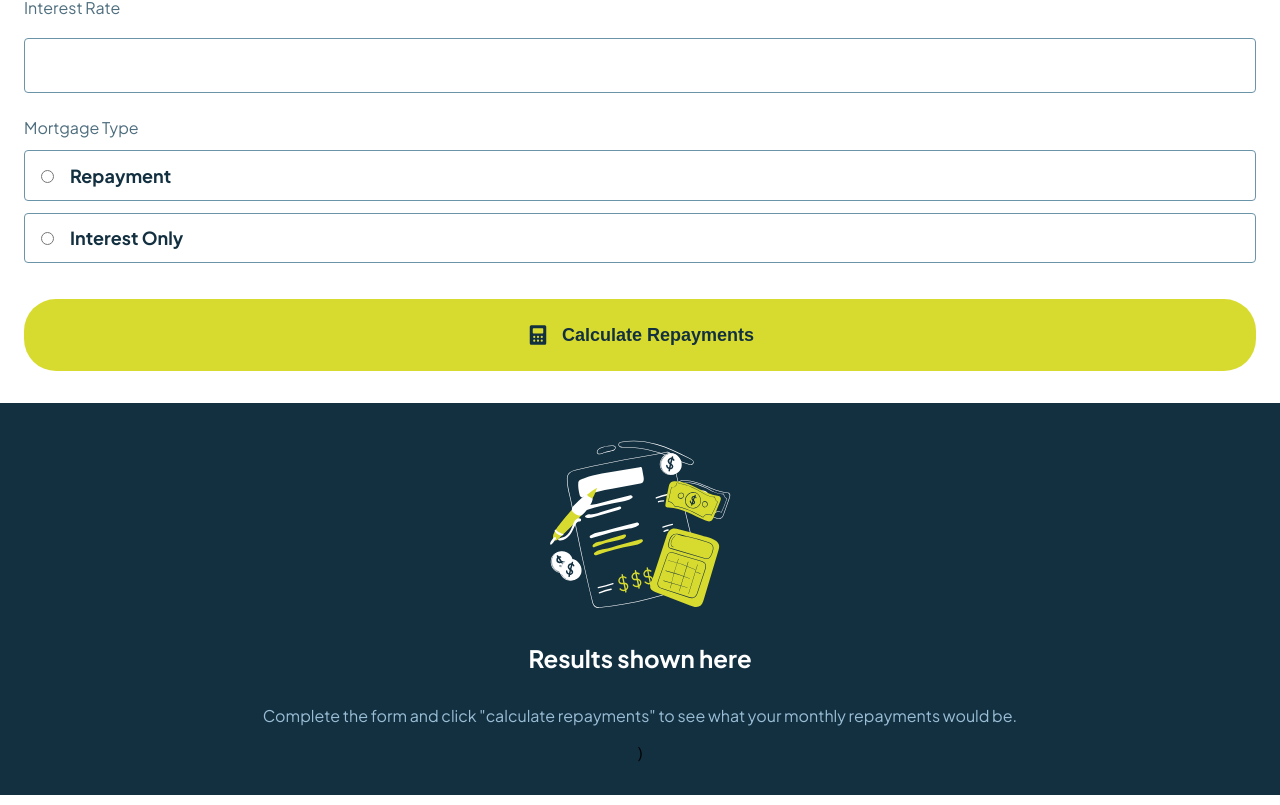
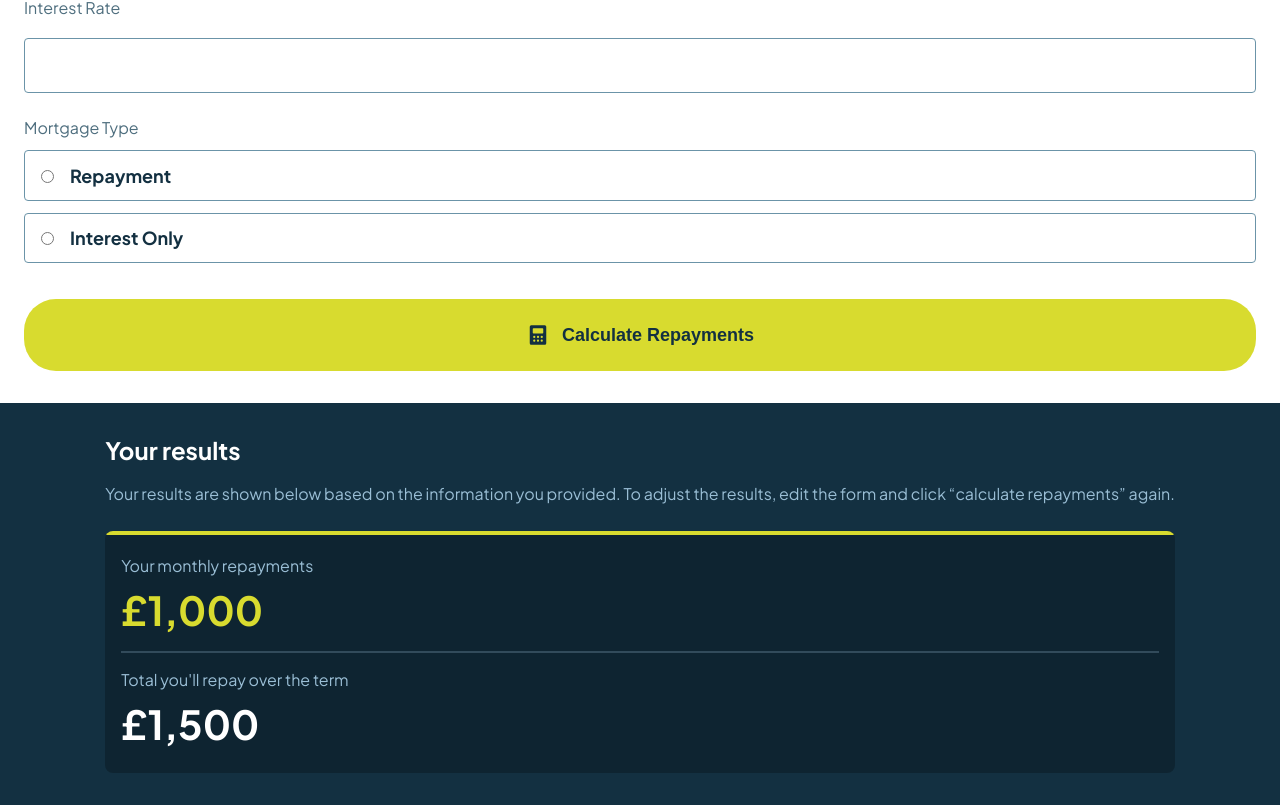
Before and after one commit to DrakeHermit/mortgage-repayment-calculator, a React (Vite) app: page / in a window 1280 px wide. Shown: the part 358-1163 px from the top of the page. Built offline with nearby package versions, Linux system fonts and the light colour scheme.

Commit message:
feat: added the styling to the final results component

```diff
--- a/src/components/FinalResult/FinalResult.scss
+++ b/src/components/FinalResult/FinalResult.scss
@@ -0,0 +1,58 @@
+@use "../../styles/variables.scss" as v;
+
+.result__header {
+  color: v.$white;
+  font-size: 1.5rem;
+  margin-bottom: 1rem;
+}
+
+.results .result__description {
+  text-align: left;
+  line-height: 1.6;
+  margin-bottom: 1.5rem;
+}
+
+.results .result__container {
+  background-color: rgba(#000000, 0.25);
+  padding: 1.5rem 1rem;
+  border-radius: 8px;
+  position: relative;
+  overflow: hidden;
+
+  p {
+    text-align: left;
+  }
+
+  .color__primary {
+    color: v.$lime;
+    font-size: 2.5rem;
+    font-weight: bold;
+  }
+
+  .color__white {
+    color: v.$white;
+    font-size: 2.5rem;
+    font-weight: bold;
+  }
+
+  hr {
+    margin: 1rem 0;
+    border: 1px solid rgba(v.$slate-300, 0.25);
+  }
+
+  h4 {
+    color: v.$slate-300;
+    margin-bottom: 8px;
+    font-weight: 400;
+  }
+}
+
+.results .result__container::before {
+  content: "";
+  position: absolute;
+  height: 6px;
+  width: 100%;
+  left: 0;
+  top: -2px;
+  background-color: v.$lime;
+}
--- a/src/components/FinalResult/FinalResult.tsx
+++ b/src/components/FinalResult/FinalResult.tsx
@@ -2,6 +2,17 @@ import './FinalResult.scss'
 
 export const FinalResult = () => {
   return (
-    <div>FinalResult</div>
+    <section>
+      <h3 className='result__header'>Your results</h3>
+      <p className='result__description'>Your results are shown below based on the information you provided. To adjust the results, edit the form and click “calculate repayments” again.</p>
+        <div className="green-accent"></div>
+      <div className='result__container'>
+        <h4>Your monthly repayments</h4>
+        <p className='color__primary'>£1,000</p>
+        <hr />
+        <h4>Total you'll repay over the term</h4>
+        <p className='color__white'>£1,500</p>
+      </div>
+    </section>
   )
 }
--- a/src/components/Form/Form.scss
+++ b/src/components/Form/Form.scss
@@ -52,6 +52,7 @@
   color: v.$slate-900;
   font-size: 1.125rem;
   font-weight: bold;
+  cursor: pointer;
 
   img {
     width: 1.5rem;
--- a/src/components/Results/Results.tsx
+++ b/src/components/Results/Results.tsx
@@ -4,7 +4,7 @@ import { useState } from 'react'
 
 
 export const Results = () => {
-  const [results, setResults] = useState(false)
+  const [results, setResults] = useState(true)
 
   return (
     <section className='results'>
--- a/src/styles/_variables.scss
+++ b/src/styles/_variables.scss
@@ -13,6 +13,7 @@ $lime: rgb(216, 219, 47);
 $white: #ffffff;
 $red: #D73328;
 $slate-900: #133041;
+$slate-900-opaque: rgba(19, 48, 65, 0.25);
 $slate-700: #4E6E7E;
 $slate-500: #6B94A8;
 $slate-300: #9ABED5;
```
